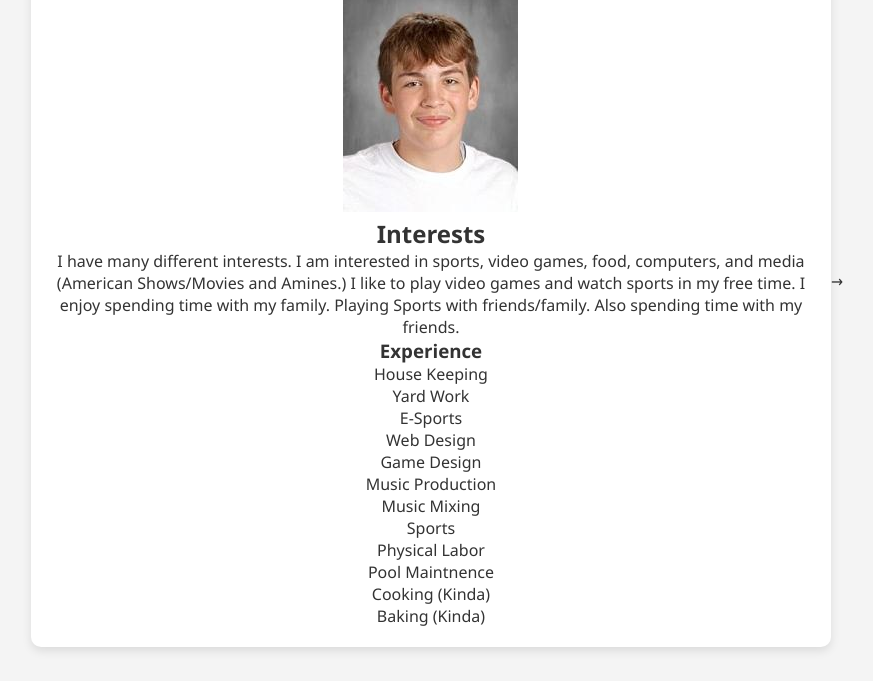
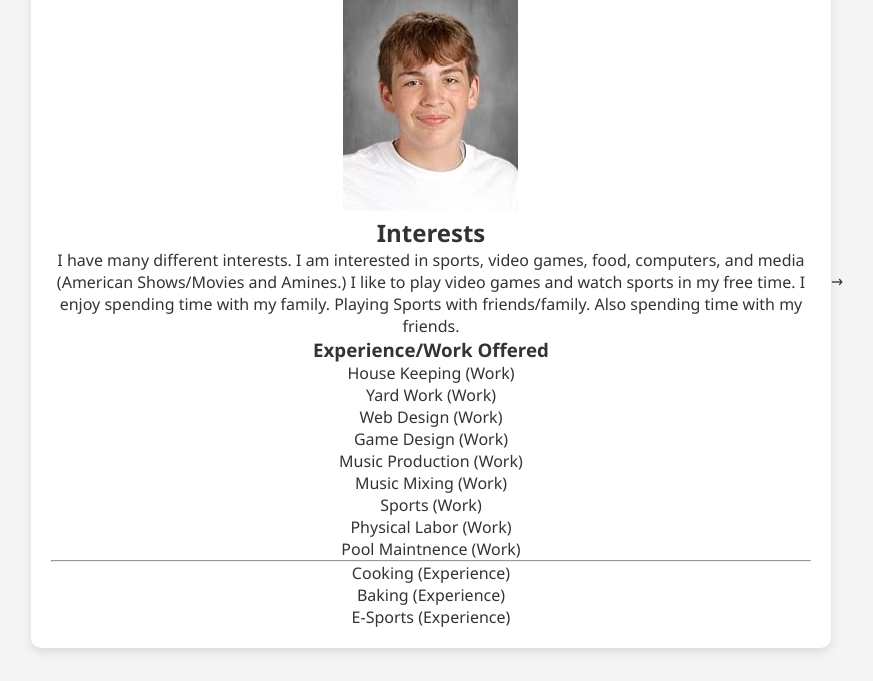
Before and after one commit to cerikson2/cerikson2.github.io, a plain HTML site: page index.html in a window 1280 px wide. Shown: the part 119-800 px from the top of the page, without its empty margins (203-1076 px from the left). Drawn offline with Linux system fonts and the light colour scheme.

Commit message:
5/22 commit 2/2

```diff
--- a/index.html
+++ b/index.html
@@ -3,12 +3,12 @@
 <head>
   <meta charset="UTF-8">
   <meta name="viewport" content="width=device-width, initial-scale=1">
-  <title>Page 1</title>
+  <title>Charlie Erikson - Portfollio </title>
   <link rel="stylesheet" href="style.css">
 </head>
 <body>
   <div class="container">
-    <h1>Charlie Erikson - Portfollio</h1>
+    <h1>Charlie Erikson - Portfollio </h1>
     <hr>
     <div class="image-placeholder">
       <img src="images/face.jpg" alt="Me">
@@ -18,20 +18,21 @@
         <p>I have many different interests. I am interested in sports, video games, food, computers, and media (American Shows/Movies and Amines.)
             I like to play video games and watch sports in my free time. I enjoy spending time with my family.
              Playing Sports with friends/family. Also spending time with my friends.  </p>
-        <h3>Experience</h3>
+        <h3>Experience/Work Offered</h3>
         <ul style="list-style-type:none;"> <!--Used code from W3 Schools-->
-        <li> House Keeping</li>
-        <li> Yard Work </li>
-        <li> E-Sports  </li>
-        <li> Web Design </li>
-        <li> Game Design </li>
-        <li> Music Production </li>
-        <li> Music Mixing </li>
-        <li> Sports </li>
-        <li> Physical Labor </li>
-        <li> Pool Maintnence </li>
-        <li> Cooking (Kinda) </li>
-        <li> Baking (Kinda) </li>
+        <li> House Keeping (Work) </li>
+        <li> Yard Work (Work) </li>
+        <li> Web Design (Work) </li>
+        <li> Game Design (Work) </li>
+        <li> Music Production (Work) </li>
+        <li> Music Mixing (Work) </li>
+        <li> Sports (Work) </li>
+        <li> Physical Labor (Work) </li>
+        <li> Pool Maintnence (Work) </li>
+       <hr>
+        <li> Cooking (Experience) </li>
+        <li> Baking (Experience) </li>
+        <li> E-Sports (Experience)  </li>
     </ul>
     </div>
       </div>
```
Also changed, not shown: page2.html (+7 -1 lines), images/janesville.jpg (added).
